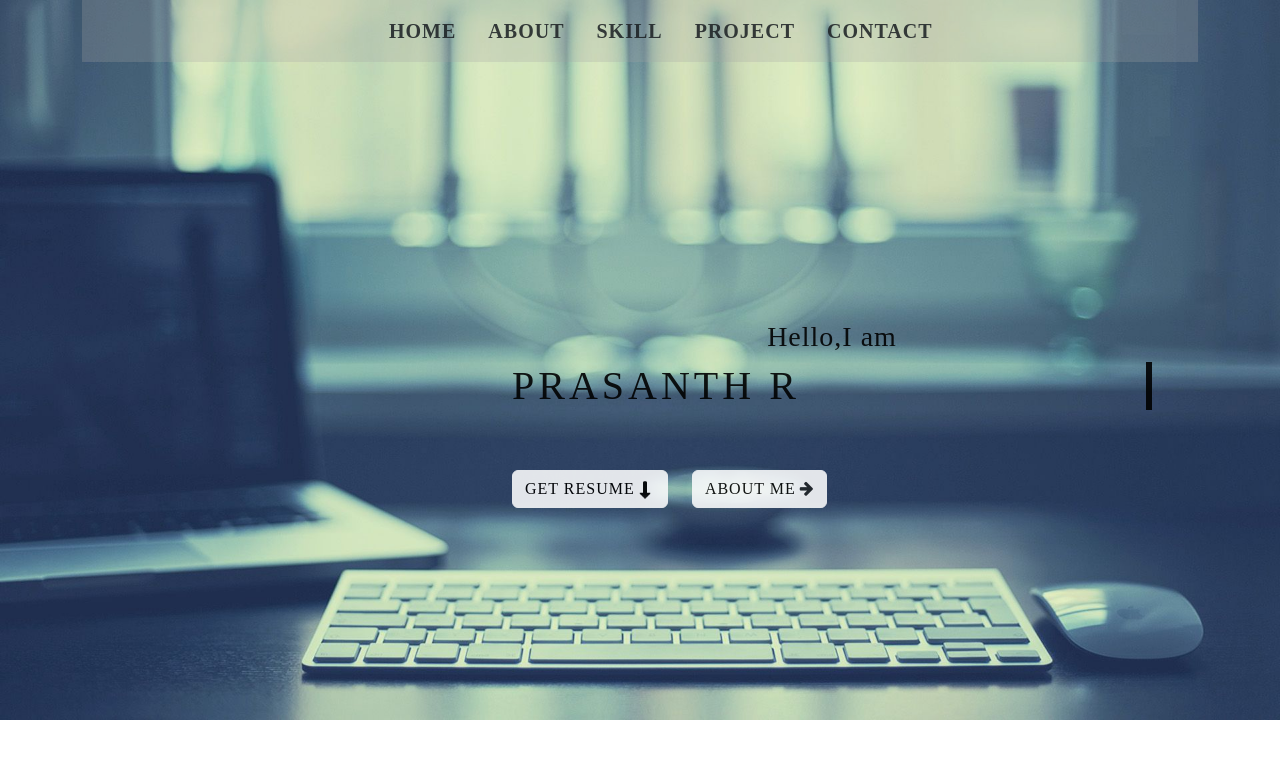
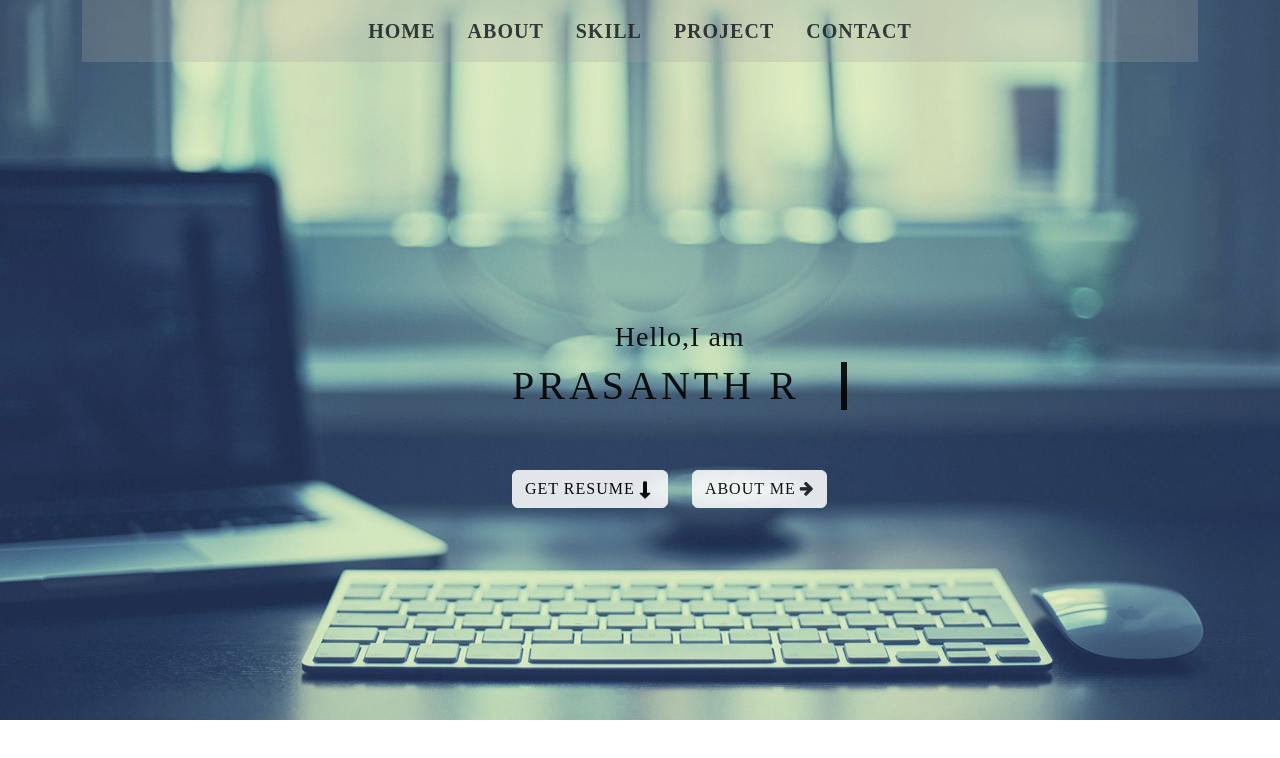
Before and after one commit to prasanth-ravichandran/my-portfolio, a React (Create React App) app: page / in a window 1280 px wide. Shown: the top 758 px of the page. Built offline with nearby package versions, Linux system fonts and the light colour scheme.

Commit message:
Update Content.js

```diff
--- a/src/components/Content.js
+++ b/src/components/Content.js
@@ -22,7 +22,7 @@ function Content() {
         }}
       >
         <div
-          className="container col-sm-12 col-md-12 col-lg-6 col-xl-6 col-xxl-6"
+          className="container "
           style={{ display: "flex", fontFamily: "initial" }}
         >
           <button
@@ -117,7 +117,7 @@ function Content() {
         initial={{ opacity: 0, y: 300 }}
         animate={{ opacity: 1, y: 0 }}
         transition={{ ease: "easeOut", duration: "1.5" }}
-        className="Content col-sm-12 col-md-12 col-lg-6 col-xxl-6 col-xl-6"
+        className="Content"
         style={{ position: "absolute", top: "40%", left: "40%" }}
       >
         <h3
```
